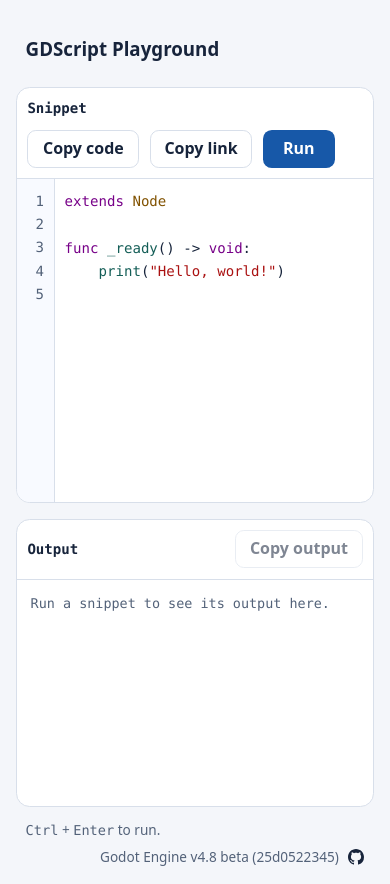
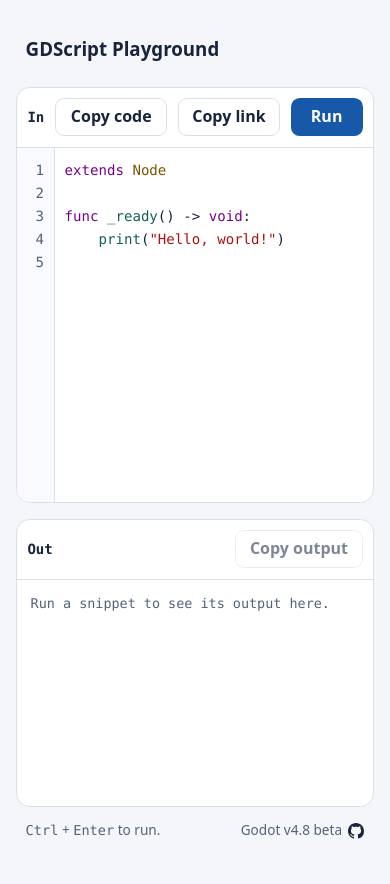
Before and after one commit to a-johnston/gdscript-playground, a website with bundled scripts: page docs/index.html in a window 390 px wide. After the commit the page ends 857 px from the top, so only its background shows below. Built offline with nearby package versions, Linux system fonts and the light colour scheme.

Commit message:
slight mobile ux improvement, remove commit from footer

```diff
--- a/docs/index.html
+++ b/docs/index.html
@@ -19,7 +19,7 @@
     <div class="workspace">
       <section class="panel" aria-labelledby="source-label">
         <div class="panel-bar">
-          <h2 id="source-label">Snippet</h2>
+          <h2 id="source-label">In</h2>
           <div class="actions">
             <button id="copy-code" type="button" class="secondary" aria-live="polite">Copy code</button>
             <button id="copy-link" type="button" class="secondary" aria-live="polite">Copy link</button>
@@ -30,7 +30,7 @@
       </section>
       <section class="panel" aria-labelledby="output-label">
         <div class="panel-bar">
-          <h2 id="output-label">Output</h2>
+          <h2 id="output-label">Out</h2>
           <button id="copy-output" type="button" class="secondary" aria-live="polite" disabled>Copy output</button>
         </div>
         <div id="diagnostics" class="diagnostics" hidden></div>
@@ -42,7 +42,7 @@
       <div class="footer-top">
         <p><kbd id="shortcut">Ctrl</kbd> + <kbd>Enter</kbd> to run.</p>
         <div class="footer-meta">
-          <span id="godot-version">Godot Engine v4.8 beta (25d0522345)</span>
+          <span id="godot-version">Godot v4.8 beta</span>
           <a href="https://github.com/a-johnston/gdscript-playground" aria-label="Source on GitHub">
             <svg width="16" height="16" viewBox="0 0 16 16" aria-hidden="true">
               <path fill="currentColor" d="M8 0C3.58 0 0 3.58 0 8c0 3.54 2.29 6.53 5.47 7.59.4.07.55-.17.55-.38 0-.19-.01-.82-.01-1.49-2.01.37-2.53-.49-2.69-.94-.09-.23-.48-.94-.82-1.13-.28-.15-.68-.52-.01-.53.63-.01 1.08.58 1.23.82.72 1.21 1.87.87 2.33.66.07-.52.28-.87.51-1.07-1.78-.2-3.64-.89-3.64-3.95 0-.87.31-1.59.82-2.15-.08-.2-.36-1.02.08-2.12 0 0 .67-.21 2.2.82.64-.18 1.32-.27 2-.27.68 0 1.36.09 2 .27 1.53-1.04 2.2-.82 2.2-.82.44 1.1.16 1.92.08 2.12.51.56.82 1.27.82 2.15 0 3.07-1.87 3.75-3.65 3.95.29.25.54.73.54 1.48 0 1.07-.01 1.93-.01 2.2 0 .21.15.46.55.38A8.013 8.013 0 0 0 16 8c0-4.42-3.58-8-8-8z"/>
--- a/docs/style.css
+++ b/docs/style.css
@@ -98,10 +98,11 @@ button[data-copy-label]::after { content: attr(data-copy-label); visibility: hid
 .notice { margin-bottom: 1rem; border: 1px solid var(--line); border-radius: .65rem; padding: .7rem .9rem; background: var(--surface); }
 .notice, footer { font-size: .85rem; }
 footer { margin-top: .85rem; }
-.footer-top { display: flex; flex-wrap: wrap; align-items: center; gap: .4rem 1rem; }
-.footer-top p { flex: 1 1 24rem; margin: 0; }
-.footer-meta { margin-inline-start: auto; display: flex; align-items: center; gap: .6rem; text-align: right; }
-.footer-meta a { color: var(--text); }
+.footer-top { display: flex; align-items: center; gap: .4rem; white-space: nowrap; }
+.footer-top p { margin: 0; }
+.footer-meta { margin-inline-start: auto; display: flex; align-items: center; gap: .4rem; min-inline-size: 0; }
+#godot-version { overflow: hidden; text-overflow: ellipsis; }
+.footer-meta a { flex: none; color: var(--text); }
 .footer-meta svg { display: block; }
 code, kbd { font-family: var(--mono); }
 .runner-frame { position: fixed; width: 1px; height: 1px; bottom: 0; right: 0; border: 0; opacity: 0; pointer-events: none; }
```
Also changed, not shown: 1 other file.
